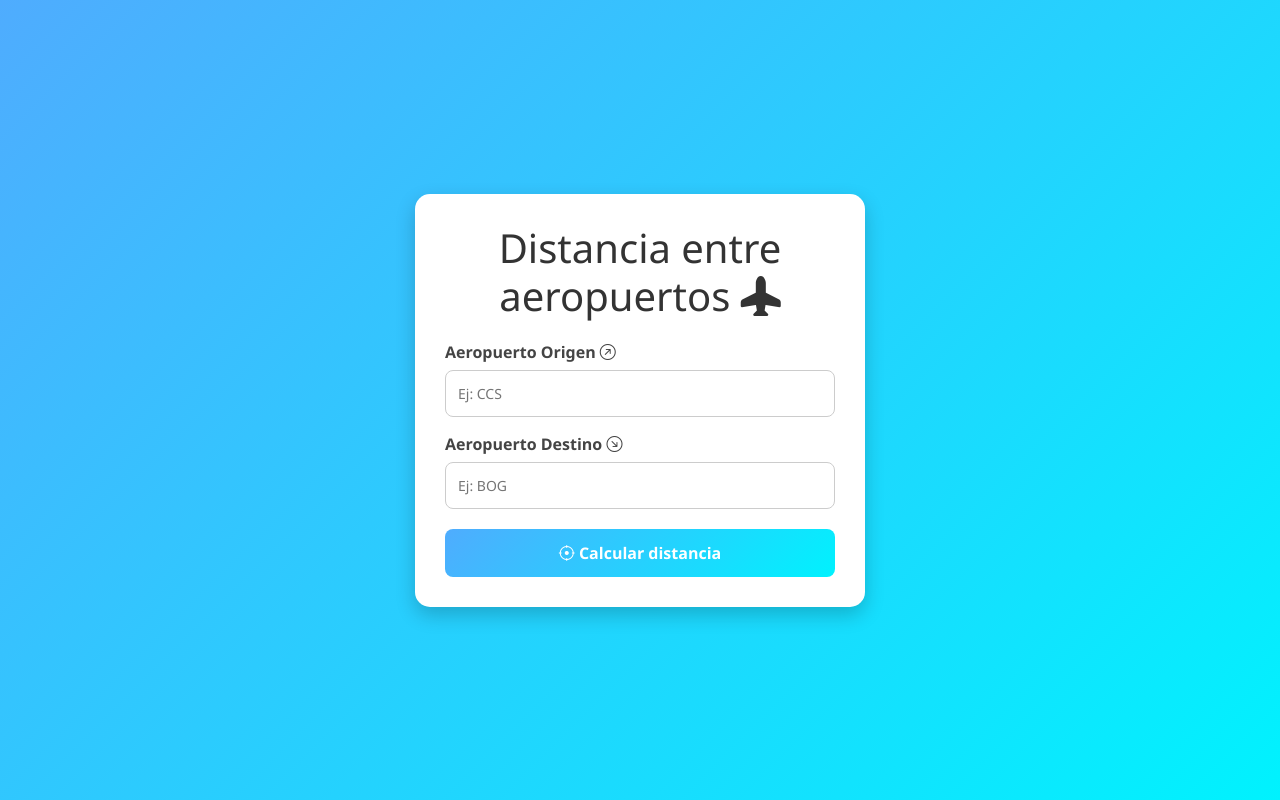
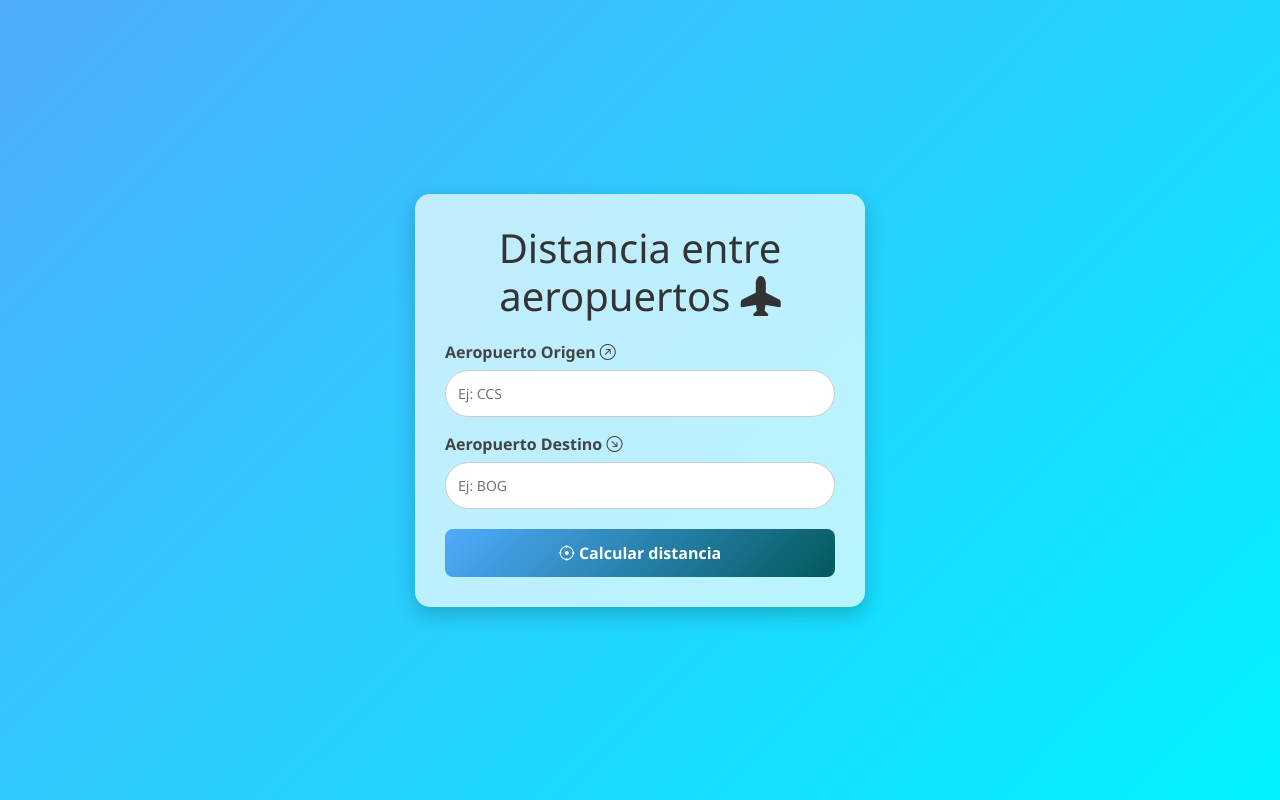
Before and after one commit to cesar555456552225/api_airport, a Django app: page / in a window 1280 px wide. Run offline with Django 5.2, Linux system fonts and the light colour scheme.

Commit message:
ultimos cambios

```diff
--- a/airport_distance_project/airports/templates/airport_distance.html
+++ b/airport_distance_project/airports/templates/airport_distance.html
@@ -27,7 +27,7 @@
         }
 
         .container {
-            background: #fff;
+            background: #ffffffb0;
             border-radius: 15px;
             box-shadow: 0px 8px 20px rgba(0,0,0,0.2);
             padding: 30px;
@@ -53,7 +53,7 @@
             width: 100%;
             padding: 12px;
             margin-top: 6px;
-            border-radius: 8px;
+            border-radius: 30px;
             border: 1px solid #ccc;
             font-size: 14px;
             transition: all 0.3s;
@@ -69,7 +69,7 @@
             margin-top: 20px;
             width: 100%;
             padding: 12px;
-            background: linear-gradient(135deg, #4facfe, #00f2fe);
+            background: linear-gradient(135deg, #4facfe, #03585c);
             border: none;
             border-radius: 8px;
             font-size: 16px;
```
